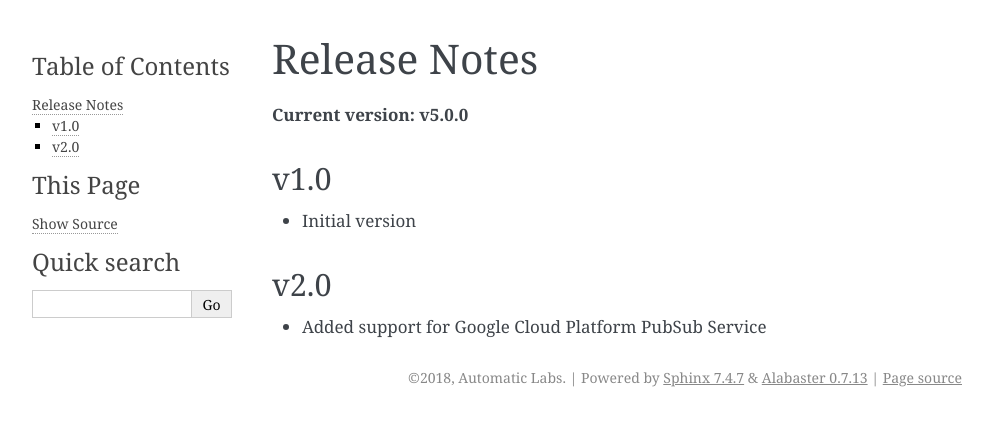
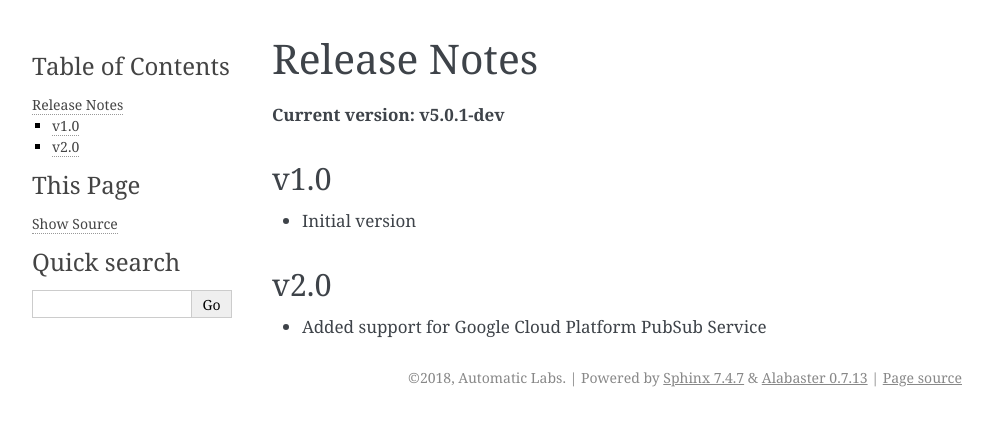
Before and after one commit to cloudchacho/hedwig-python, a Sphinx documentation site: the page built from docs/releases.rst, in a window 1280 px wide. Shown: the top 426 px of the page, without its empty margins (148-1141 px from the left). Built offline with Sphinx 7.4.7, drawn with Linux system fonts in a browser that asks for light colours.

Commit message:
Bump version: 5.0.0 → 5.0.1-dev

```diff
--- a/docs/conf.py
+++ b/docs/conf.py
@@ -32,7 +32,7 @@ author = 'Automatic Labs'
 # The short X.Y version
 version = '1.0'
 # The full version, including alpha/beta/rc tags
-release = '5.0.0'
+release = '5.0.1-dev'
 
 
 # -- General configuration ---------------------------------------------------
--- a/docs/releases.rst
+++ b/docs/releases.rst
@@ -1,7 +1,7 @@
 Release Notes
 =============
 
-**Current version: v5.0.0**
+**Current version: v5.0.1-dev**
 
 v1.0
 ~~~~
--- a/hedwig/__init__.py
+++ b/hedwig/__init__.py
@@ -7,4 +7,4 @@ hedwig
 
 
 # semantic versioning (http://semver.org/)
-VERSION = '5.0.0'
+VERSION = '5.0.1-dev'
```
Also changed, not shown: .bumpversion.cfg.
